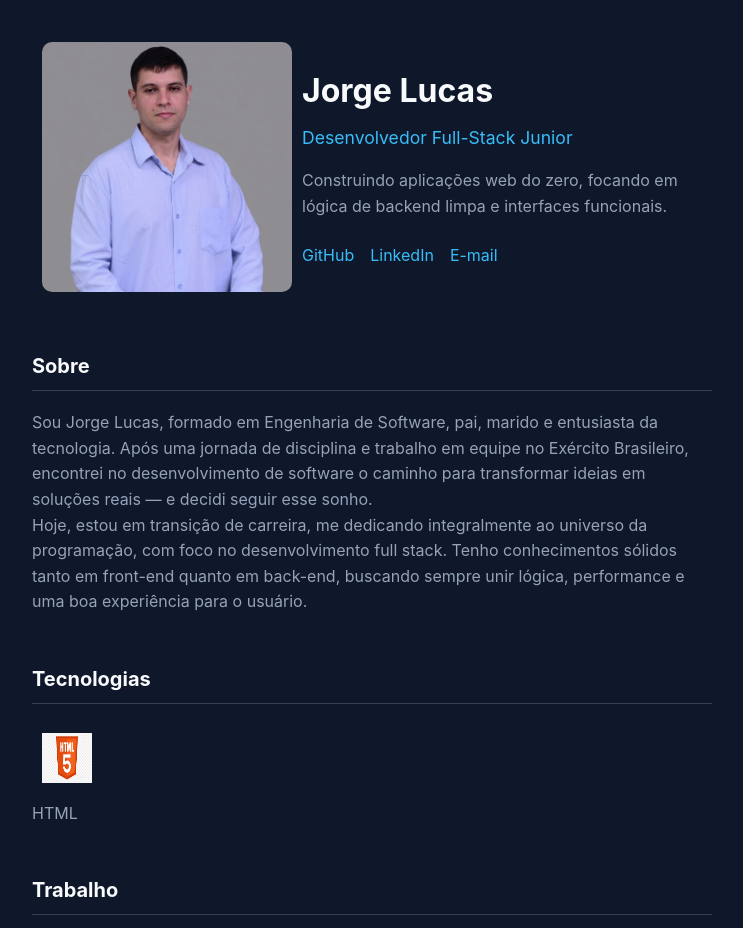
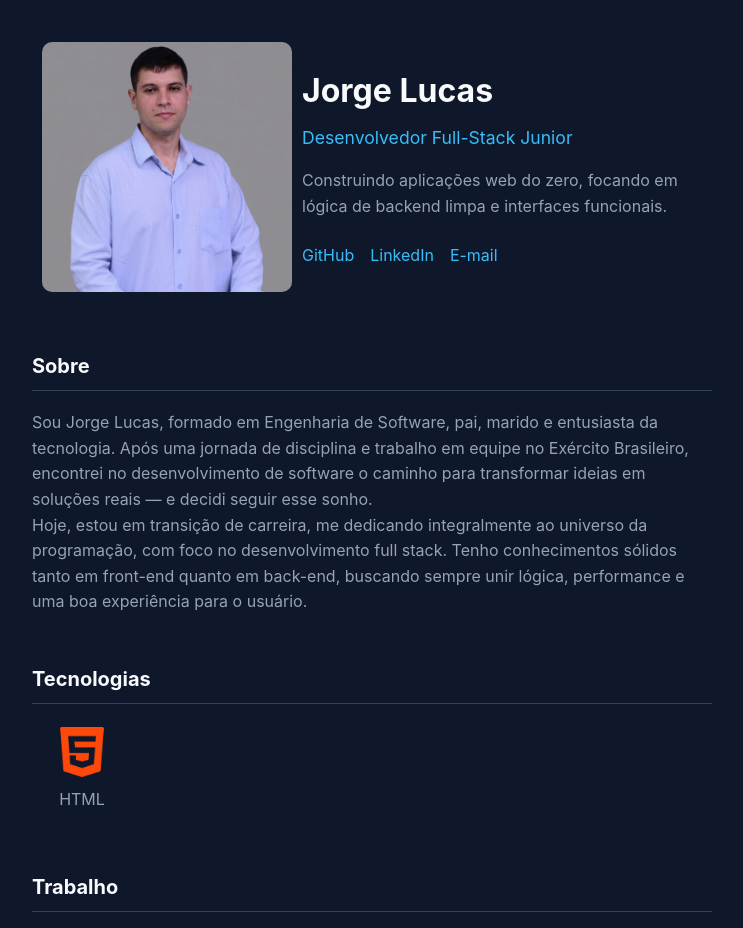
Before and after one commit to JorgeLucasPinheiro98/portifolio, a plain HTML site: page index.html in a window 1280 px wide. Shown: the top 928 px of the page, without its empty margins (268-1011 px from the left). Drawn offline with Linux system fonts and the light colour scheme.

Commit message:
criando a seção tecnologias

```diff
--- a/index.html
+++ b/index.html
@@ -108,23 +108,36 @@
             border-radius: 10px;
         }
 
-        #logo_tec {
-            width: 50px;
-            height: 50px;
-            margin: 10px;
-        }
-
         header {
             display: flex;
             justify-content: space-between;
             align-items: center;
+        }
+
+        .text_logo {
+           text-align: center;
+        }
+
+        .container_logos {
+            height: 100px;
+            width: 100px;
+            display: flex;
+            flex-direction: column;
+            justify-content: center;
+            align-items: center;
+        }
+
+        .logo_tec {
+            width: 50px;
+            height: 50px;
+            margin: 10px;
         }
     </style>
 </head>
 <body>
     <div class="container">
         <header>
-            <img src="Imagem_profissional.jpg" alt="Jorge Lucas" id="img">
+            <img src="imagens/Imagem_profissional.jpg" alt="Jorge Lucas" id="img">
             <div>
             <h1>Jorge Lucas</h1>
                 <div class="tagline">Desenvolvedor Full-Stack Junior</div>
@@ -148,8 +161,10 @@
 
         <section>
             <h2>Tecnologias</h2>
-            <img src="logo_html.jpg" alt="logo_html" id="logo_tec">
-            <p>HTML</p>
+            <div class="container_logos">
+                <img src="imagens/logo_html.png" alt="logo_html" class="logo_tec">
+                <p class="text_logo">HTML</p>
+            </div>
         </section>
 
         <section>
```
Also changed, not shown: imagens/Imagem_profissional.jpg (renamed from Imagem_profissional.jpg), imagens/logo_html.png (added), logo_html.jpg (deleted).
